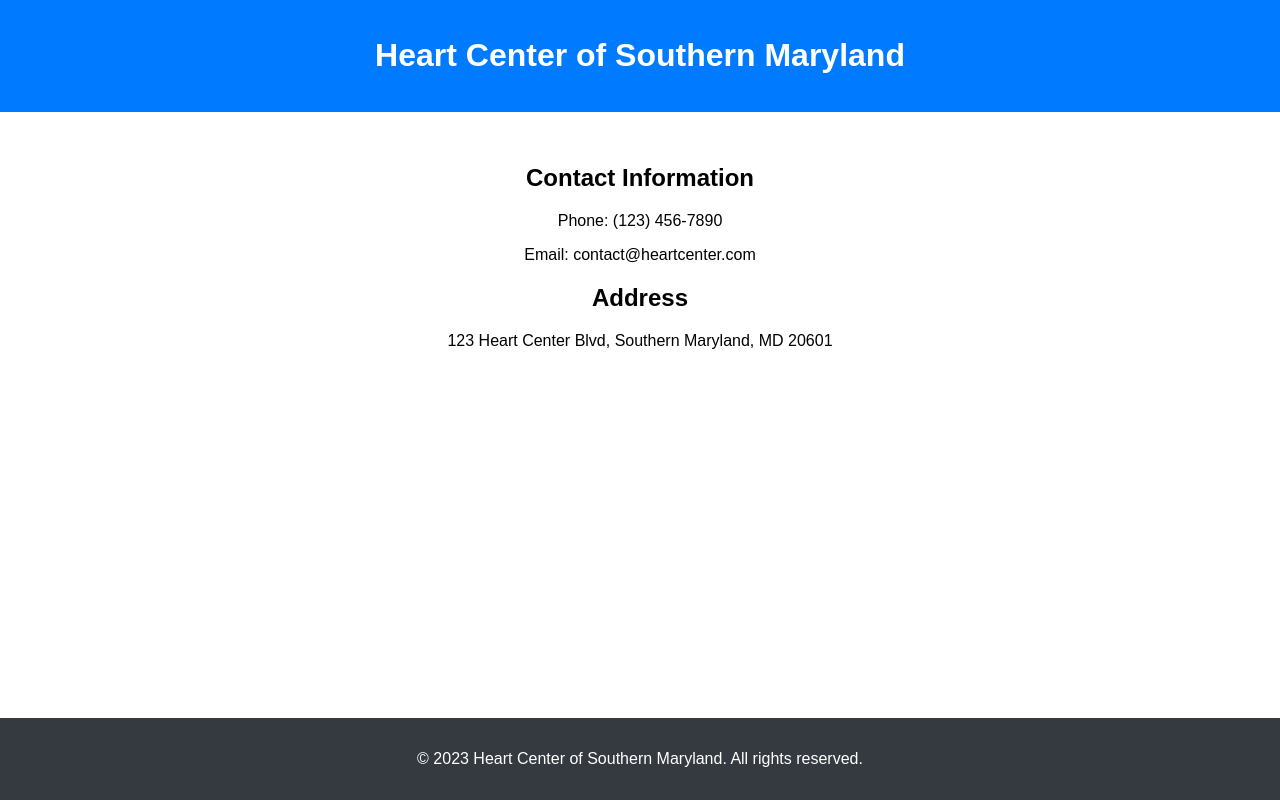
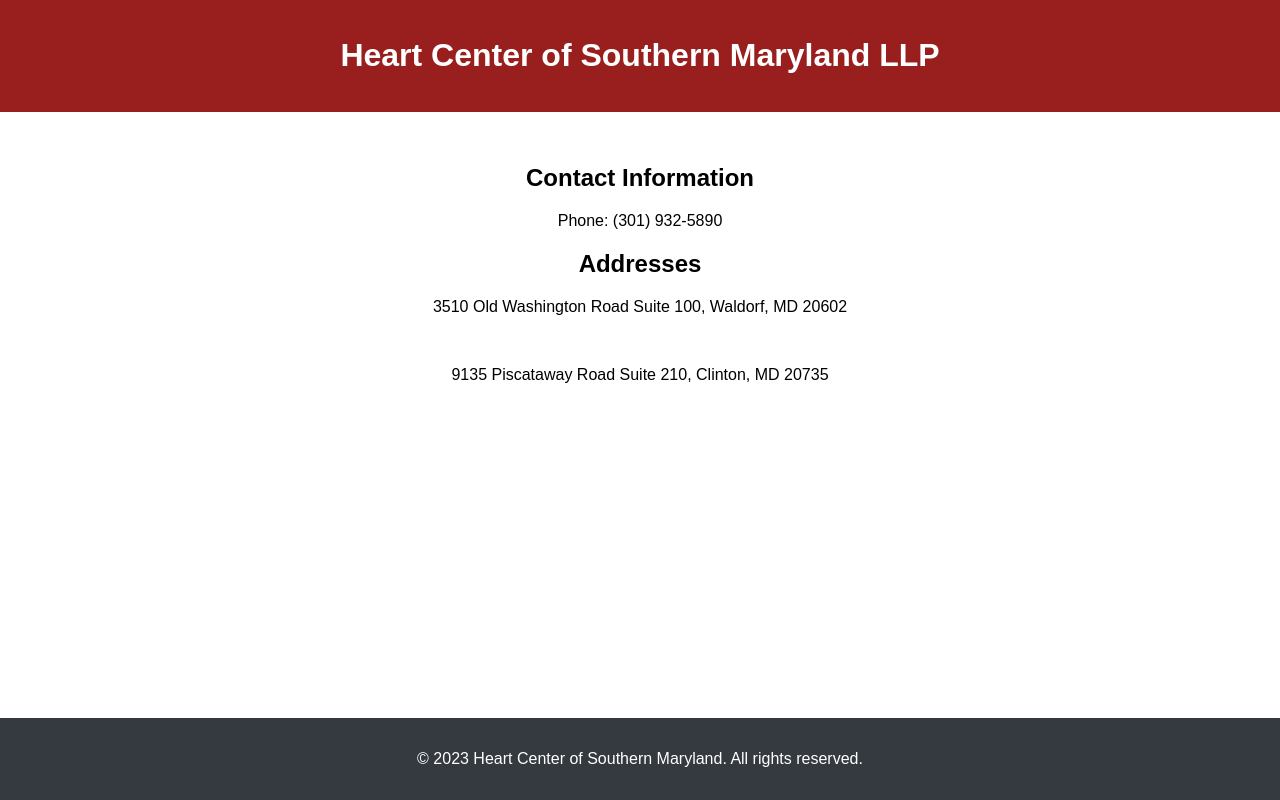
Before and after one commit to Ckplace-Programs/HCSM-Site, a plain HTML site: page index.html in a window 1280 px wide. Drawn offline with Linux system fonts and the light colour scheme.

Commit message:
style adjustments

```diff
--- a/index.html
+++ b/index.html
@@ -3,7 +3,7 @@
   <head>
     <meta charset="UTF-8" />
     <meta name="viewport" content="width=device-width, initial-scale=1.0" />
-    <title>Heart Center of Southern Maryland</title>
+    <title>Heart Center of Southern Maryland LLP</title>
     <style>
       body {
         font-family: Arial, sans-serif;
@@ -20,7 +20,7 @@
         padding: 1em 0;
       }
       header {
-        background-color: #007bff;
+        background-color: #991f1f;
         color: white;
       }
       main {
@@ -36,14 +36,15 @@
   </head>
   <body>
     <header>
-      <h1>Heart Center of Southern Maryland</h1>
+      <h1>Heart Center of Southern Maryland LLP</h1>
     </header>
     <main>
       <h2>Contact Information</h2>
-      <p>Phone: (123) 456-7890</p>
-      <p>Email: contact@heartcenter.com</p>
-      <h2>Address</h2>
-      <p>123 Heart Center Blvd, Southern Maryland, MD 20601</p>
+      <p>Phone: (301) 932-5890</p>
+      <h2>Addresses</h2>
+      <p>3510 Old Washington Road Suite 100, Waldorf, MD 20602</p>
+      <br />
+      <p>9135 Piscataway Road Suite 210, Clinton, MD 20735</p>
     </main>
     <footer>
       <p>&copy; 2023 Heart Center of Southern Maryland. All rights reserved.</p>
```
